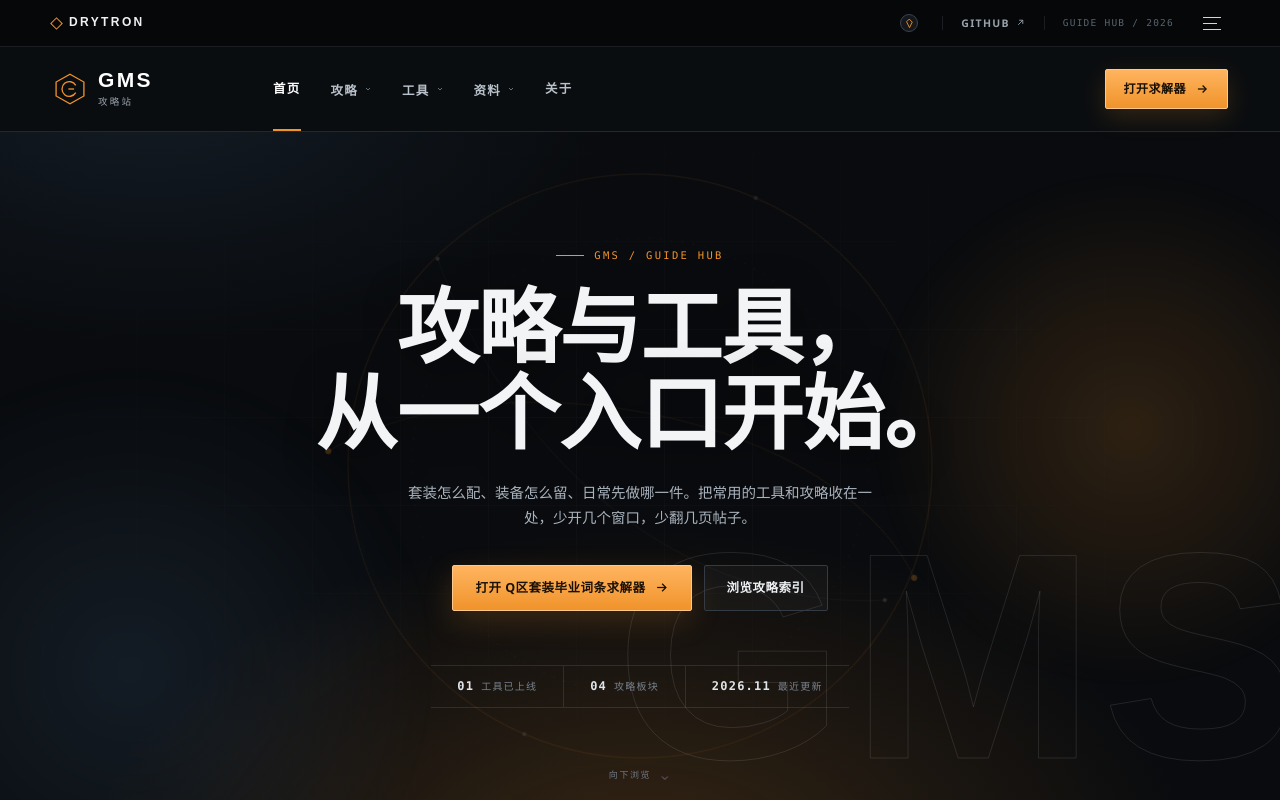
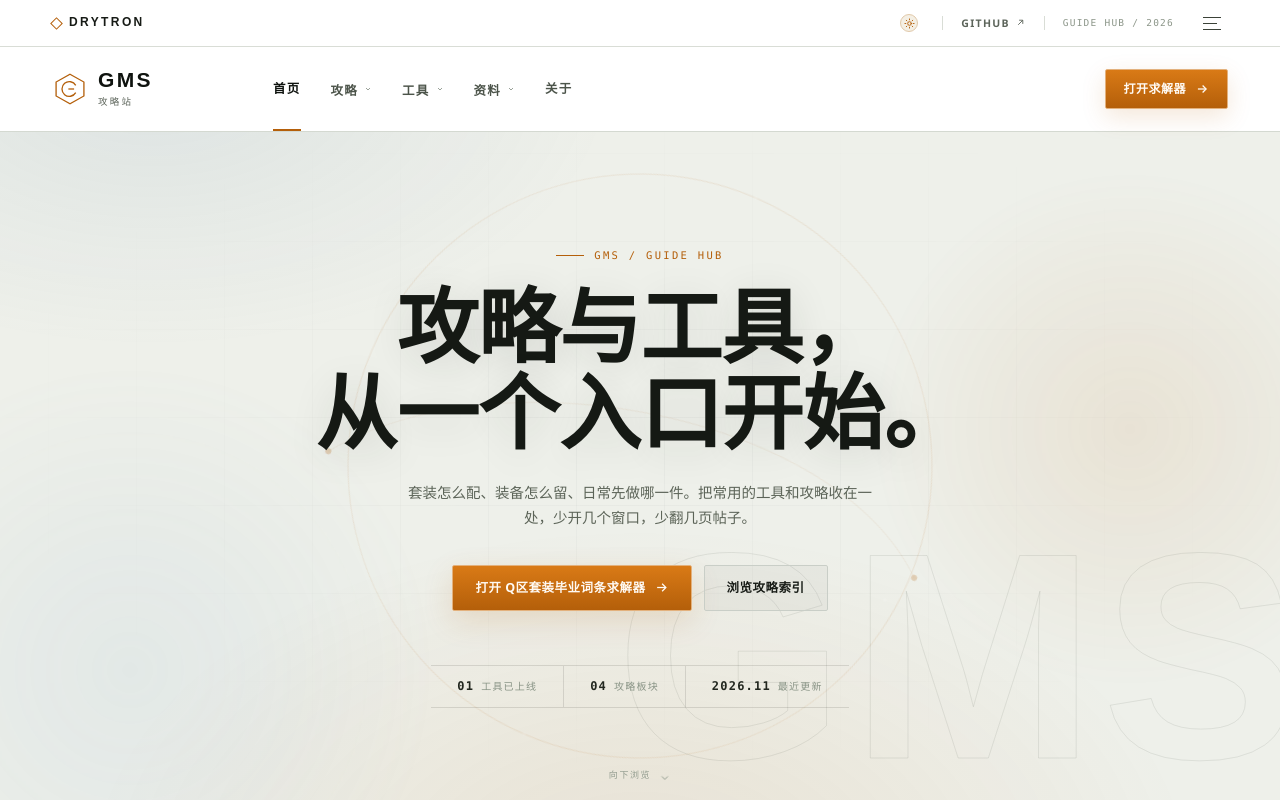
Before and after one commit to YourKlc/gmsinone, a plain HTML site: page main/index.html in a window 1280 px wide. Shown: the top 800 px of the page. Drawn offline with Linux system fonts and the light colour scheme.

Commit message:
收起作者地址并同步全站主题

```diff
--- a/main/index.html
+++ b/main/index.html
@@ -1,5 +1,5 @@
 <!DOCTYPE html>
-<html lang="zh-CN">
+<html lang="zh-CN" data-theme="day">
 <head>
 <meta charset="utf-8">
 <meta name="viewport" content="width=device-width, initial-scale=1">
@@ -577,9 +577,8 @@ body.drawer-open{overflow:hidden}
 (function(){
   try{
     var saved = localStorage.getItem('gms-theme');
-    if(['day','night','obsidian','ocean','forest','violet'].indexOf(saved) > -1){
-      document.documentElement.dataset.theme = saved;
-    }
+    var theme = ['day','night','obsidian','ocean','forest','violet'].indexOf(saved) > -1 ? saved : 'day';
+    document.documentElement.dataset.theme = theme;
   }catch(e){}
 })();
 </script>
@@ -593,19 +592,19 @@ body.drawer-open{overflow:hidden}
       <div class="utility-right">
         <div class="theme-wrap" id="themeWrap">
           <button class="theme-trigger" id="themeBtn" type="button" aria-haspopup="listbox" aria-expanded="false" aria-controls="themePanel" aria-label="切换配色主题">
-            <span class="theme-orb is-obsidian" id="themeIcon" aria-hidden="true">
-              <svg viewBox="0 0 24 24"><path d="M12 3l6 6-6 12-6-12z"/></svg>
+            <span class="theme-orb is-day" id="themeIcon" aria-hidden="true">
+              <svg viewBox="0 0 24 24"><circle cx="12" cy="12" r="4"/><path d="M12 2v2M12 20v2M4.9 4.9l1.4 1.4M17.7 17.7l1.4 1.4M2 12h2M20 12h2M4.9 19.1l1.4-1.4M17.7 6.3l1.4-1.4"/></svg>
             </span>
           </button>
           <div class="theme-panel" id="themePanel" hidden>
             <div class="theme-options" role="listbox" aria-label="选择配色主题">
-              <button class="theme-option" type="button" role="option" data-theme-choice="day" aria-label="白天">
+              <button class="theme-option" type="button" role="option" data-theme-choice="day" aria-selected="true" aria-label="白天">
                 <span class="theme-orb is-day" aria-hidden="true"><svg viewBox="0 0 24 24"><circle cx="12" cy="12" r="4"/><path d="M12 2v2M12 20v2M4.9 4.9l1.4 1.4M17.7 17.7l1.4 1.4M2 12h2M20 12h2M4.9 19.1l1.4-1.4M17.7 6.3l1.4-1.4"/></svg></span>
               </button>
               <button class="theme-option" type="button" role="option" data-theme-choice="night" aria-label="黑夜">
                 <span class="theme-orb is-night" aria-hidden="true"><svg viewBox="0 0 24 24"><path d="M20 15.2A8.4 8.4 0 1 1 8.8 4a7 7 0 0 0 11.2 11.2z"/></svg></span>
               </button>
-              <button class="theme-option" type="button" role="option" data-theme-choice="obsidian" aria-selected="true" aria-label="黑曜">
+              <button class="theme-option" type="button" role="option" data-theme-choice="obsidian" aria-selected="false" aria-label="黑曜">
                 <span class="theme-orb is-obsidian" aria-hidden="true"><svg viewBox="0 0 24 24"><path d="M12 3l6 6-6 12-6-12z"/></svg></span>
               </button>
               <button class="theme-option" type="button" role="option" data-theme-choice="ocean" aria-selected="false" aria-label="深海">
@@ -1094,7 +1093,7 @@ body.drawer-open{overflow:hidden}
     }, 260);
   }
 
-  apply(root.dataset.theme || 'obsidian', false);
+  apply(root.dataset.theme || 'day', false);
 
   // 全站主题约定：localStorage.gms-theme = day|night|obsidian|ocean|forest|violet
   window.addEventListener('storage', function(e){
```
